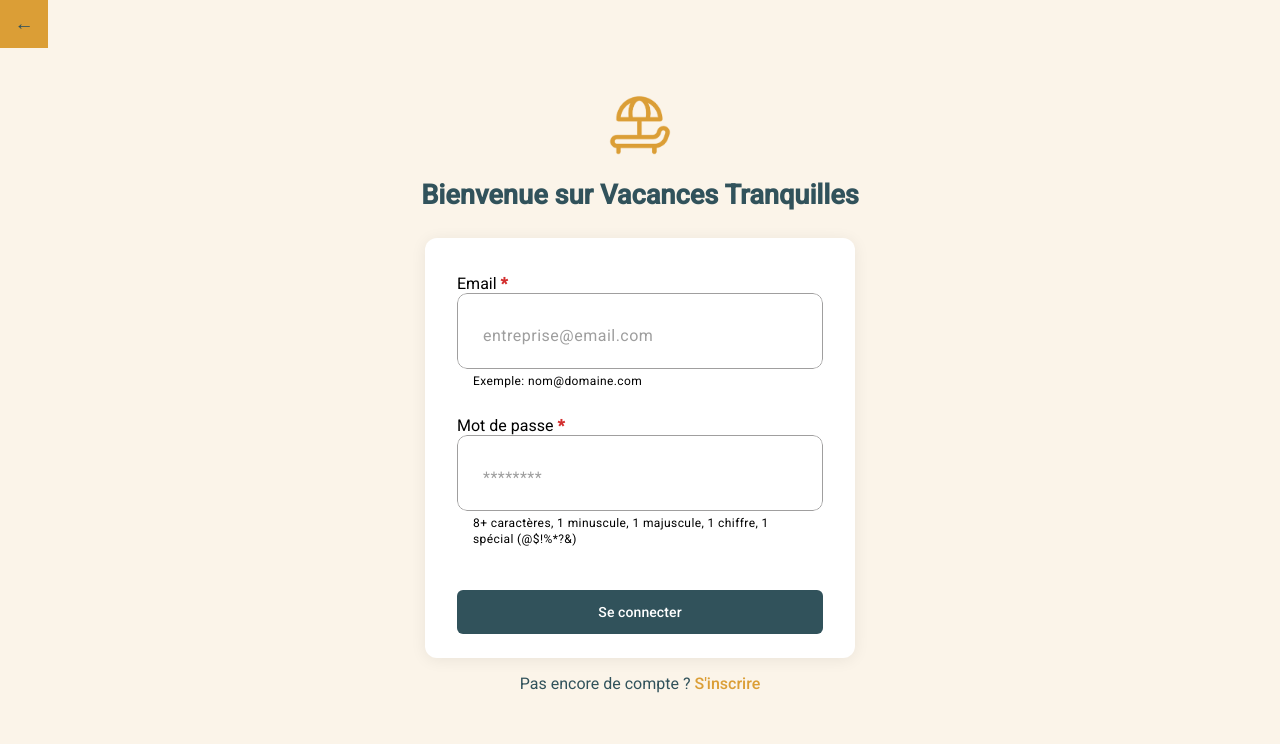
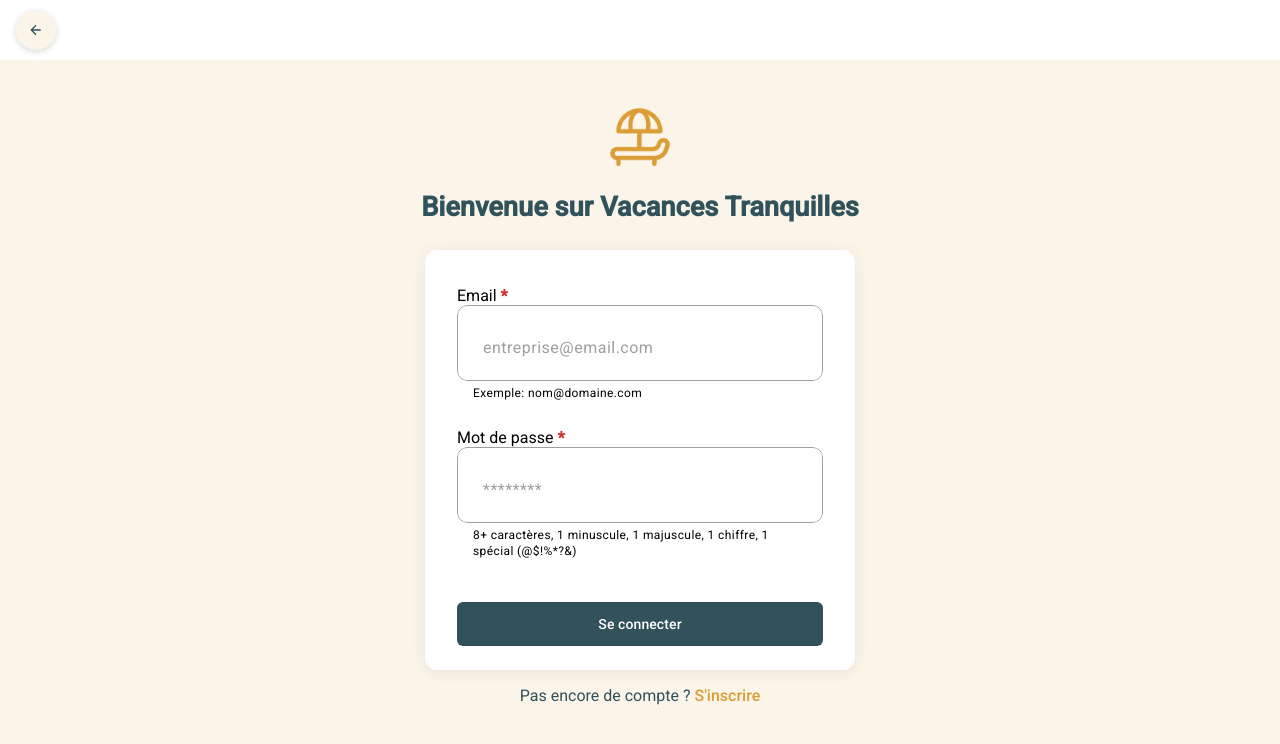
Before and after one commit to anna97490/vacances-tranquilles-front, an Angular app: page /auth/login in a window 1280 px wide. Shown: the top 744 px of the page. Built offline with nearby package versions, Linux system fonts and the light colour scheme.

Commit message:
feat: use shared BackButton component in auth pages

```diff
--- a/src/app/pages/login/login-form.component.html
+++ b/src/app/pages/login/login-form.component.html
@@ -1,8 +1,10 @@
 <div>
   <!-- Bouton retour -->
-  <button class="back-btn" aria-label="Retour à la page précédente" type="button" (click)="goBack()">
-    ←
-  </button>
+  <app-back-button
+    ariaLabel="Retour à la page précédente"
+    title="Retour à la page précédente"
+    (backClick)="goBack()">
+  </app-back-button>
 </div>
 
 <div class="login-container">
--- a/src/app/pages/login/login-form.component.ts
+++ b/src/app/pages/login/login-form.component.ts
@@ -12,6 +12,7 @@ import { EnvService } from '../../services/env/env.service';
 import { LoginValidationService } from '../../services/login/login-validation.service';
 import { LoginFormConfigService } from '../../services/login/login-form-config.service';
 import { LoginService } from '../../services/login/login.service';
+import { BackButtonComponent } from '../../components/shared/back-button/back-button.component';
 
 @Component({
   selector: 'app-login-form',
@@ -24,7 +25,8 @@ import { LoginService } from '../../services/login/login.service';
     MatButtonModule,
     MatIconModule,
     RouterModule,
-    RouterLink
+    RouterLink,
+    BackButtonComponent
   ],
   templateUrl: './login-form.component.html',
   styleUrls: ['./login-form.component.scss'],
--- a/src/app/pages/register/register-form.component.html
+++ b/src/app/pages/register/register-form.component.html
@@ -1,8 +1,10 @@
 <div>
   <!-- Bouton retour -->
-  <button class="back-btn" aria-label="Retour à la page précédente" type="button" (click)="goBack()">
-    ←
-  </button>
+  <app-back-button
+    ariaLabel="Retour à la page précédente"
+    title="Retour à la page précédente"
+    (backClick)="goBack()">
+  </app-back-button>
 </div>
 
 <div class="register-container">
--- a/src/app/pages/register/register-form.component.ts
+++ b/src/app/pages/register/register-form.component.ts
@@ -21,6 +21,7 @@ import { RegisterFormConfigService } from '../../services/register/register-form
 import { UserTypeDetectorService } from '../../services/register/user-type-detector.service';
 import { RegisterApiBuilderService } from '../../services/register/register-api-builder.service';
 import { RegisterService } from '../../services/register/register.service';
+import { BackButtonComponent } from '../../components/shared/back-button/back-button.component';
 
 @Component({
   selector: 'app-register-form',
@@ -32,7 +33,8 @@ import { RegisterService } from '../../services/register/register.service';
     MatInputModule,
     MatButtonModule,
     MatIconModule,
-    RouterModule
+    RouterModule,
+    BackButtonComponent
   ],
   templateUrl: './register-form.component.html',
   styleUrls: ['./register-form.component.scss'],
```
